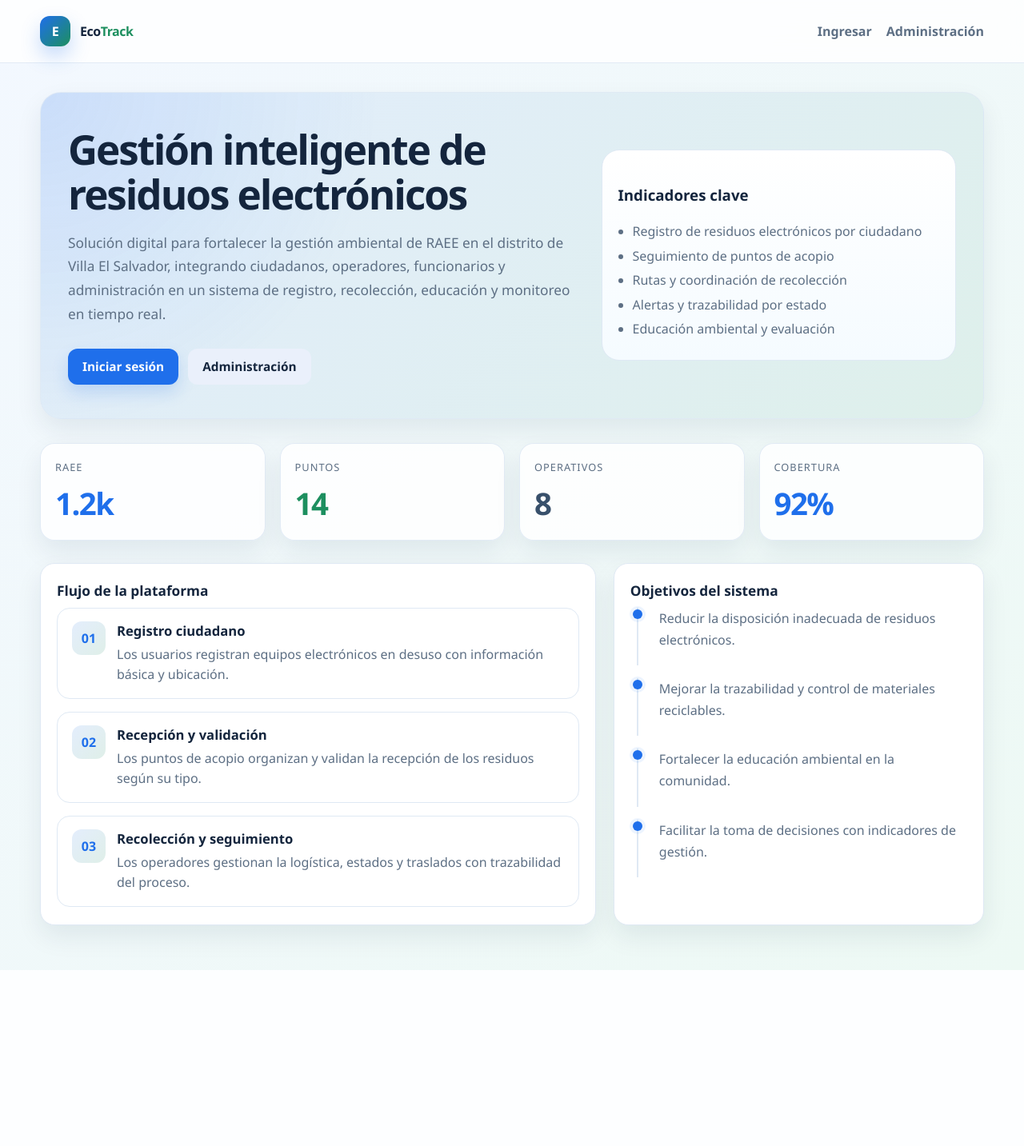
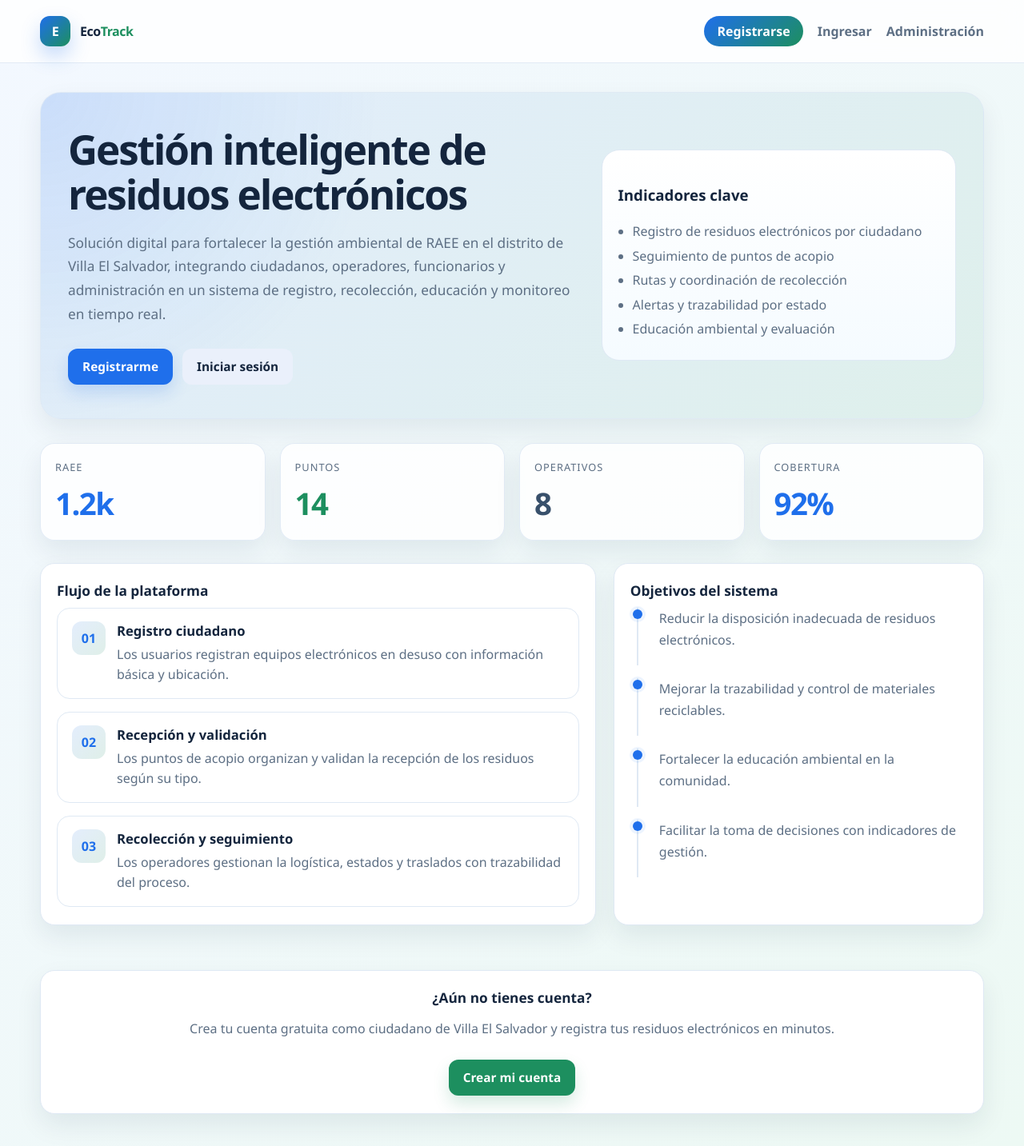
Before and after one commit to Aldahir25/app, a Django app: page / in a window 1280 px wide. Shown: the whole page at 80% size. Before the commit the page ends 1213 px from the top, so only its background shows below. Run offline with Django 5.2, Linux system fonts and the light colour scheme; data that the repository does not hold is empty.

Commit message:
feat(landing): agregar accesos de registro en home y login

```diff
--- a/static/css/tesis-theme.css
+++ b/static/css/tesis-theme.css
@@ -593,3 +593,16 @@ tbody tr:hover {
 
 .lista-simple { list-style: none; padding: 0; margin: 0; }
 .lista-simple li { padding: 10px 0; border-bottom: 1px dashed var(--line); }
+
+/* Botón destacado de registro en la barra de navegación pública */
+.nav-links a.btn-register {
+  background: linear-gradient(135deg, var(--primary), var(--success));
+  color: #fff;
+  padding: 8px 16px;
+  border-radius: 999px;
+  font-weight: 600;
+}
+
+.nav-links a.btn-register:hover {
+  opacity: 0.92;
+}
--- a/templates/home.html
+++ b/templates/home.html
@@ -15,6 +15,7 @@
                 <div>Eco<span>Track</span></div>
             </div>
             <nav class="nav-links">
+                <a class="btn-register" href="{% url 'register' %}">Registrarse</a>
                 <a href="{% url 'login' %}">Ingresar</a>
                 <a href="/admin/">Administración</a>
             </nav>
@@ -31,8 +32,8 @@
                     recolección, educación y monitoreo en tiempo real.
                 </p>
                 <div class="hero-actions">
-                    <a class="btn" href="{% url 'login' %}">Iniciar sesión</a>
-                    <a class="btn secondary" href="/admin/">Administración</a>
+                    <a class="btn" href="{% url 'register' %}">Registrarme</a>
+                    <a class="btn secondary" href="{% url 'login' %}">Iniciar sesión</a>
                 </div>
             </div>
             <div class="hero-panel">
@@ -105,5 +106,15 @@
             </div>
         </div>
     </div>
+
+    <div class="container" style="padding-bottom: 40px;">
+        <div class="card" style="text-align:center;">
+            <h3>¿Aún no tienes cuenta?</h3>
+            <p>Crea tu cuenta gratuita como ciudadano de Villa El Salvador y registra tus residuos electrónicos en minutos.</p>
+            <div class="hero-actions" style="justify-content:center;">
+                <a class="btn success" href="{% url 'register' %}">Crear mi cuenta</a>
+            </div>
+        </div>
+    </div>
 </body>
 </html>
--- a/templates/login.html
+++ b/templates/login.html
@@ -16,6 +16,7 @@
             </div>
             <nav class="nav-links">
                 <a href="{% url 'home' %}">Inicio</a>
+                <a class="btn-register" href="{% url 'register' %}">Registrarse</a>
             </nav>
         </div>
     </header>
@@ -38,6 +39,10 @@
                 </div>
                 <button type="submit">Entrar</button>
             </form>
+            <p style="margin-top: 16px; text-align: center;">
+                ¿No tienes cuenta?
+                <a href="{% url 'register' %}" style="font-weight: 600; color: var(--primary);">Regístrate aquí</a>
+            </p>
         </div>
     </div>
 </body>
```
